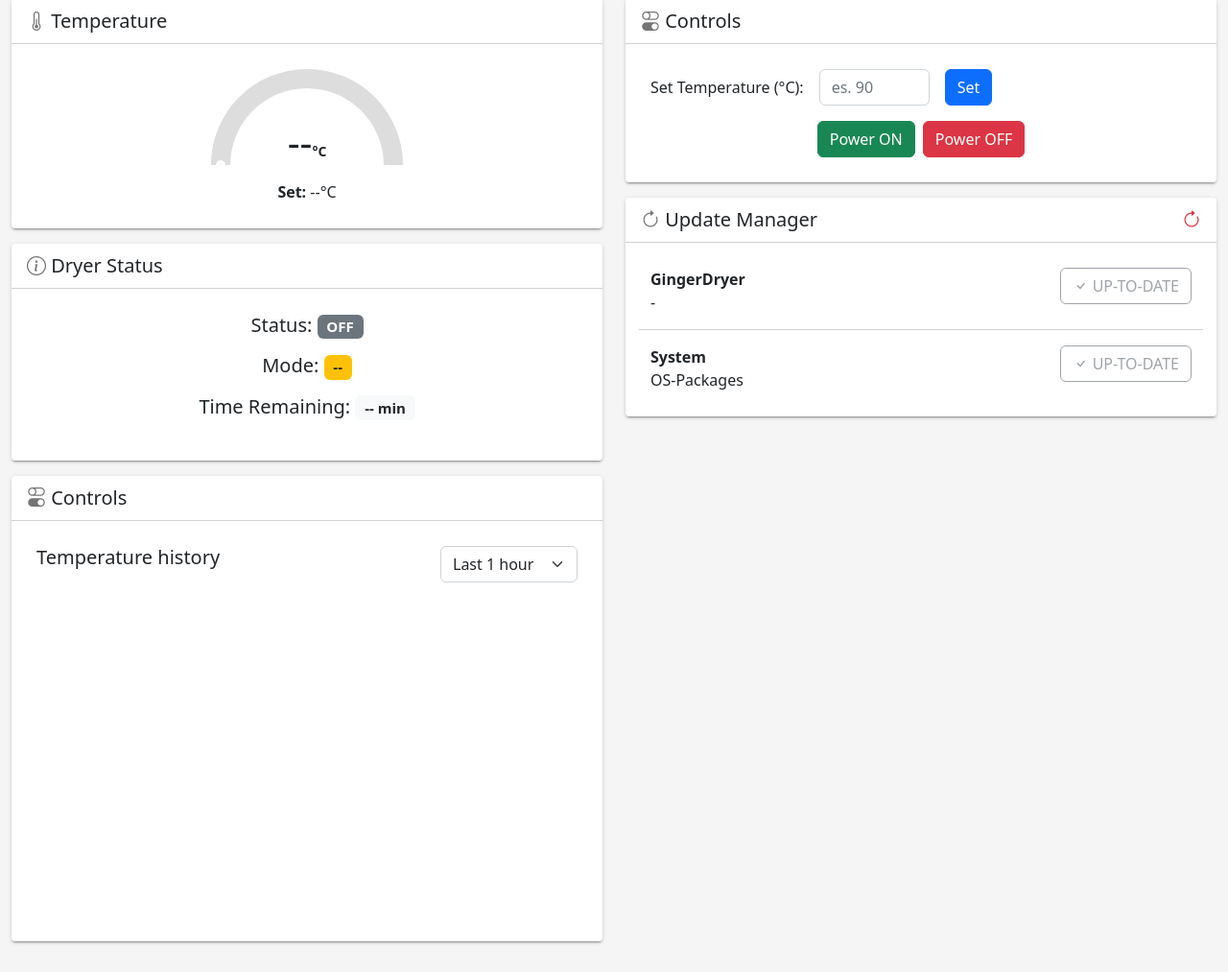
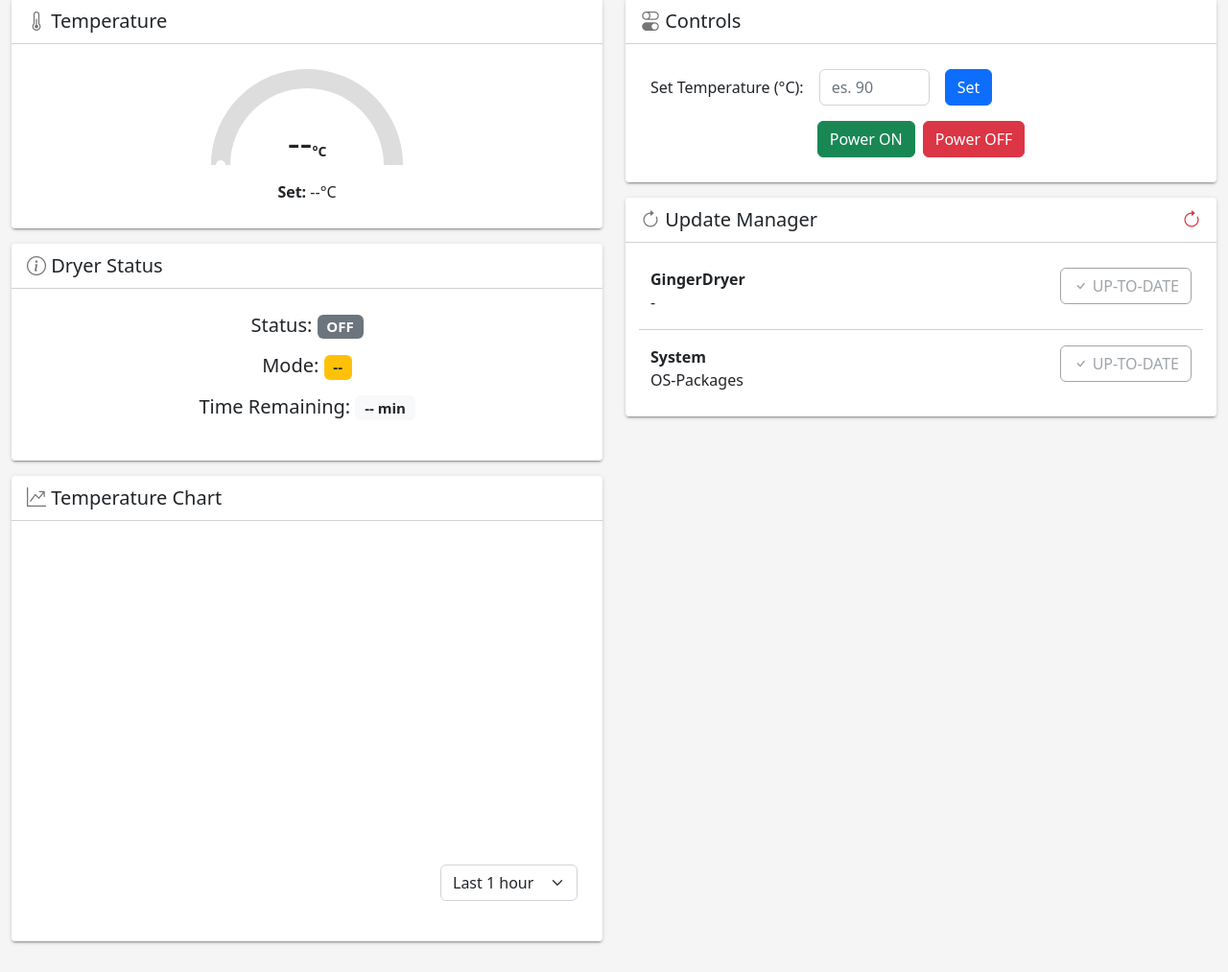
Before and after one commit to gingeradditive/D1-MissionControl, a FastAPI app: page / in a window 1280 px wide. Shown: the part 65-1078 px from the top of the page at 96% size. Run offline with FastAPI, Linux system fonts and the light colour scheme; data that the repository does not hold is empty; a map, chart or similar area stays blank; some libraries are stand-ins or nearby versions.

Commit message:
feat: update temperature controls and chart display in UI

```diff
--- a/templates/index.html
+++ b/templates/index.html
@@ -77,21 +77,20 @@
 
                 <div class="card mb-3">
                     <div class="card-header">
-                        <i class="bi bi-toggles"></i> Controls
+                        <i class="bi bi-graph-up-arrow"></i> Temperature Chart
                     </div>
                     <div class="card-body">
-                        <div class="d-flex justify-content-between mb-3">
-                            <h5 class="mb-0">Temperature history</h5>
+                        <div class="card-body">
+                            <div style="position:relative; height:300px;">
+                                <canvas id="temperatureChart"></canvas>
+                            </div>
+                        </div>
+                        <div class="d-flex justify-content-between mb-3 float-end">
                             <select id="rangeSelector" class="form-select w-auto">
                                 <option value="1" selected>Last 1 hour</option>
                                 <option value="3">Last 3 hours</option>
                                 <option value="5">Last 5 hours</option>
                             </select>
-                        </div>
-                        <div class="card-body">
-                            <div style="position:relative; height:300px;">
-                                <canvas id="temperatureChart"></canvas>
-                            </div>
                         </div>
                     </div>
                 </div>
```
